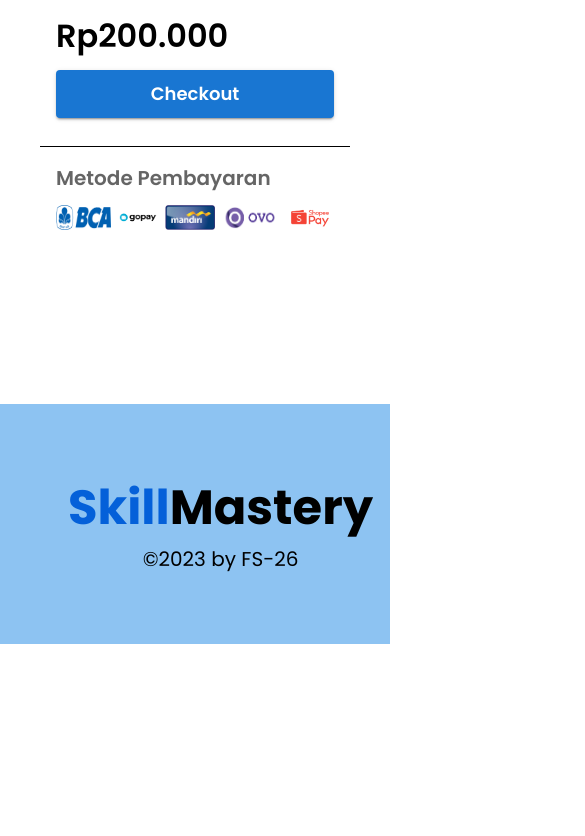
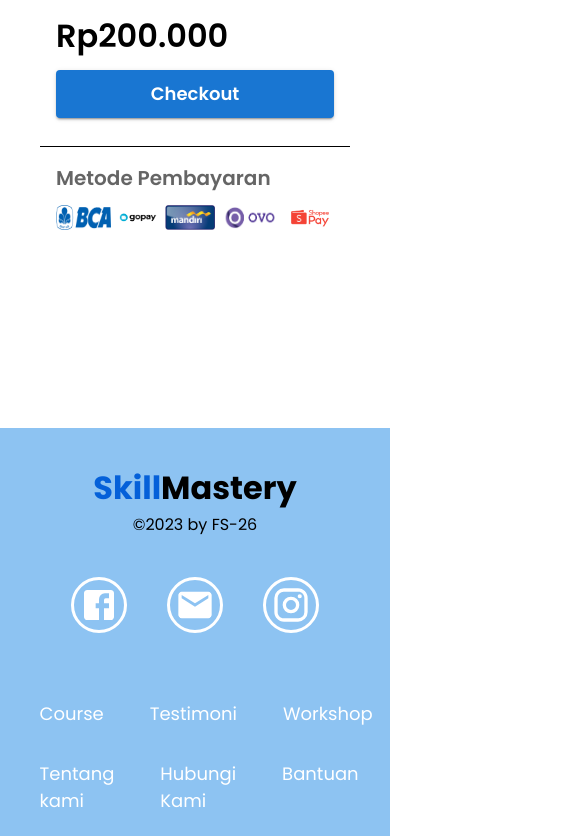
Before and after one commit to tugas-akhir-fs26/FE-SkillMastery, a React (Vite) app: page /payment in a window 390 px wide. Shown: the part 1026-1862 px from the top of the page, 585 px wide, since content can reach past the window. Built offline with nearby package versions, Linux system fonts and the light colour scheme.

Commit message:
responsive footer

```diff
--- a/src/components/footer/footer.jsx
+++ b/src/components/footer/footer.jsx
@@ -3,6 +3,7 @@ import React from "react";
 import Style from "./footer.module.css"
 // import { SvgIcon } from "@mui/material";
 import SvgIcons from "./iconsvg";
+import LinkSection from "./link";
 
 export default function Footer() {
   return (
@@ -17,32 +18,7 @@ export default function Footer() {
             </div>
           </div>
           <SvgIcons />
-          <div className="col-md-4 align-items-center d-flex justify-content-center">
-            <div className={`${Style.footer_link}`}>
-              <ul>
-                <li>
-                  <a href="">Kategori</a>
-                </li>
-                <li>
-                  <a href="">Testimoni</a>
-                </li>
-                <li>
-                  <a href="">Workshop</a>
-                </li>
-              </ul>
-              <ul>
-                <li>
-                  <a href="">Tentang Kami</a>
-                </li>
-                <li>
-                  <a href="">Hubungi Kami</a>
-                </li>
-                <li>
-                  <a href="">Bantuan</a>
-                </li>
-              </ul>
-            </div>
-          </div>
+          <LinkSection />
         </div>
       </div>
     </footer>
--- a/src/components/footer/footer.module.css
+++ b/src/components/footer/footer.module.css
@@ -1,5 +1,5 @@
 .footer_ct{
-    height: 200px;
+    height: 250px;
     padding: 20px;
     background-color: #8DC3F2;
 }
@@ -47,10 +47,54 @@
     flex-direction: column;
     gap: 30px;
 }
+.footer_link li{
+    width: 200px;
+    height: 20px;
+    text-align: left;
+    padding: 8px;
+    color: white;
+}
 
-.footer_link a{
-    text-decoration: none;
-    color: white;
-    font-size: 18px;
-    margin: 24px;
-}
+@media screen and (max-width: 768px) {
+    .footer_main{
+        flex-direction: column;
+        align-items: center;
+        padding: 16px;
+    }
+    .footer_ct{
+        height: 100%;
+        margin-top: 24px;
+    }
+
+    .team{
+        font-size: 16px;
+    }
+
+    .footer_logo span{
+        font-size: 32px;
+    }
+
+    .footer_icon {
+        width: 350px;
+    }
+
+    .footer_link{
+        width: 90vw;
+        display: flex;
+        flex-direction: column;
+        gap: 0px;
+    }
+
+    .footer_link ul{
+        flex-direction: row;
+        padding: 12px;
+    }
+
+    .footer_link li{
+        width: 200px;
+        height: 20px;
+        text-align: left;
+        padding: 8px;
+        color: white;
+    }
+  }
--- /dev/null
+++ b/src/components/footer/link.jsx
@@ -0,0 +1,34 @@
+// @ts-nocheck
+import { Typography } from "@mui/material";
+import Style from "./footer.module.css";
+
+export default function LinkSection() {
+  return (
+    <div className="col-md-4 align-items-center d-flex justify-content-center">
+      <div className={`${Style.footer_link}`}>
+        <ul>
+          <li>
+            <Typography sx={{fontSize : {xs: "18px", md :"20px"}}}>Course</Typography>
+          </li>
+          <li>
+            <Typography sx={{fontSize : {xs: "18px", md :"20px"}}}>Testimoni</Typography>
+          </li>
+          <li>
+            <Typography sx={{fontSize : {xs: "18px", md :"20px"}}}>Workshop</Typography>
+          </li>
+        </ul>
+        <ul>
+          <li>
+            <Typography sx={{fontSize : {xs: "18px", md :"20px"}}}>Tentang kami</Typography>
+          </li>
+          <li>
+            <Typography sx={{fontSize : {xs: "18px", md :"20px"}}}>Hubungi Kami</Typography>
+          </li>
+          <li>
+            <Typography sx={{fontSize : {xs: "18px", md :"20px"}}}>Bantuan</Typography>
+          </li>
+        </ul>
+      </div>
+    </div>
+  );
+}
```
